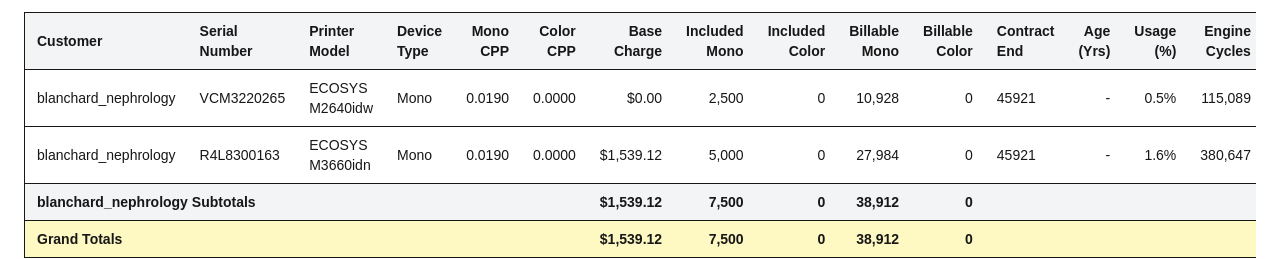
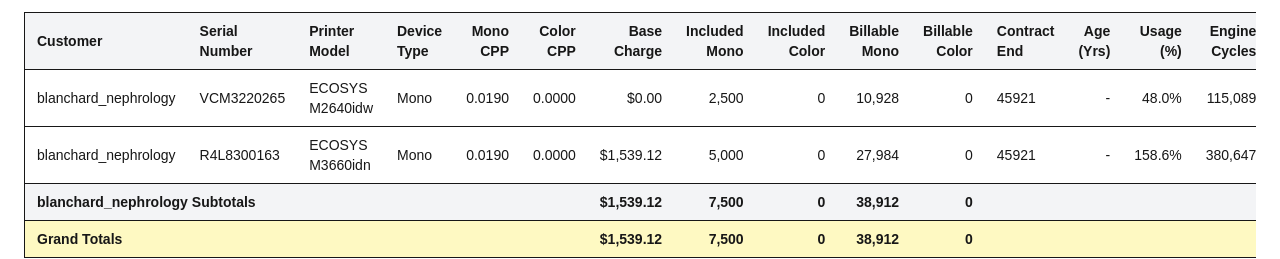
Before and after one commit to ElliottIan397/dealer-dashboard, a Next.js app: page / in a window 1280 px wide. Shown: the part 460-719 px from the top of the page. Built offline with nearby package versions, Linux system fonts and the light colour scheme.

Commit message:
Table formatting adjustments Rev 2

```diff
--- a/app/utils.ts
+++ b/app/utils.ts
@@ -2,7 +2,7 @@ export const safeFixed = (val: number | undefined | null, digits: number) =>
   typeof val === "number" ? val.toFixed(digits) : "-";
 
 export const safePercent = (val: number | undefined | null, digits: number = 1) =>
-  typeof val === "number" ? `${val.toFixed(digits)}%` : "-";
+  typeof val === "number" ? `${(val *100).toFixed(digits)}%` : "-";
 
 export const safeNumber = (val: number | undefined | null) =>
   typeof val === "number" ? val.toLocaleString() : "-";
```
